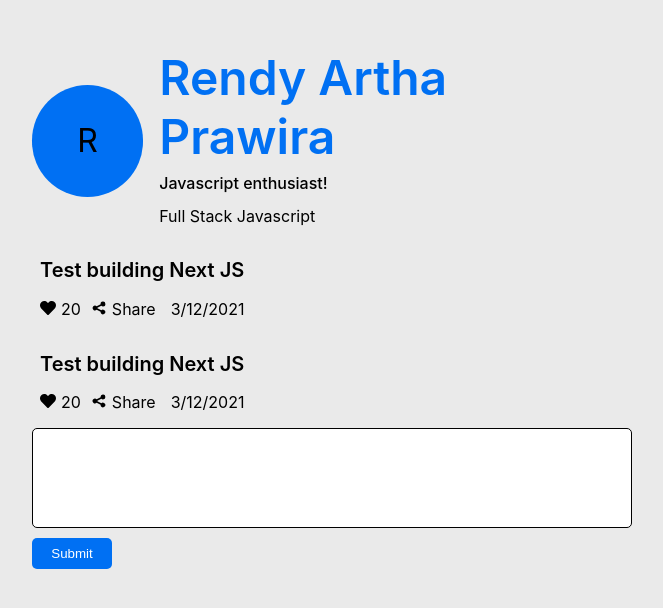
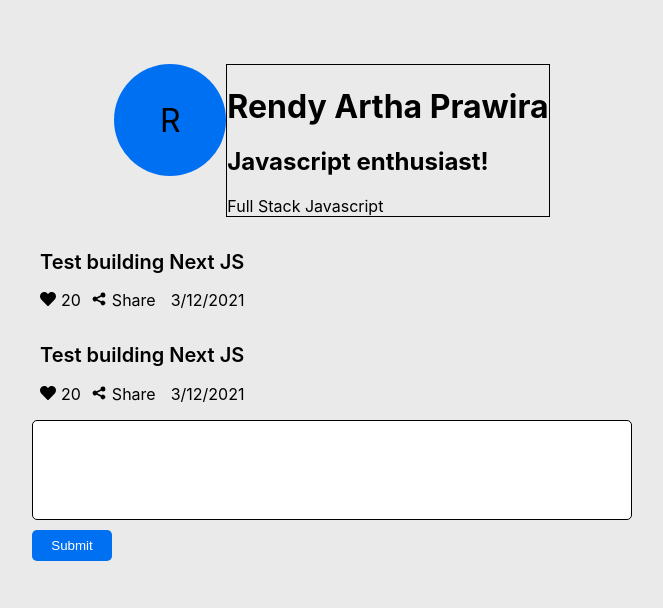
Before and after one commit to RendyArthaP/post-something, a Next.js app: page / in a window 1280 px wide. Shown: the part 108-716 px from the top of the page, without its empty margins (308-971 px from the left). Built offline with nearby package versions, Linux system fonts and the light colour scheme.

Commit message:
styling bio

```diff
--- a/src/components/Bio/Bio.module.scss
+++ b/src/components/Bio/Bio.module.scss
@@ -3,7 +3,6 @@ $base-color: #0070f3;
 .wrapperBio {
   display: flex;
   flex-direction: row;
-  align-items: center;
   margin-bottom: 1rem;
 }
 
@@ -15,29 +14,16 @@ $base-color: #0070f3;
   display: flex;
   justify-content: center;
   align-items: center;
+  margin-left: auto;
+  margin-right: auto;
   span {
     font-size: 2rem;
   }
 }
 
 .infoUser {
-  display: flex;
-  flex-direction: column;
-  margin-left: 1rem;
-  margin-top: -2.5rem;
-  h1 {
-    font-size: 1.5rem;
-    font-weight: 600;
-  }
-  h2 {
-    margin-top: -1.6rem;
-    font-size: 1rem;
-    font-weight: 500;
-  }
-  span {
-    font-size: 1rem;
-    font-weight: 400;
-  }
+  border: 1px solid black;
+
 }
 
 @media only screen and (max-width: 640px) {
@@ -45,7 +31,5 @@ $base-color: #0070f3;
     flex-direction: column;
     text-align: center;
   }
-  .avatarUser {
-    margin-bottom: 1rem;
-  }
+
 }
--- a/src/styles/Home.module.scss
+++ b/src/styles/Home.module.scss
@@ -23,10 +23,6 @@ $base-color: #0070f3;
   max-width: 600px;
   margin-left: 2rem;
   margin-right: 2rem;
-  h1 {
-    color: $base-color;
-    font-size: 3rem;
-  }
 }
 
 .wrapperListPost {
```
